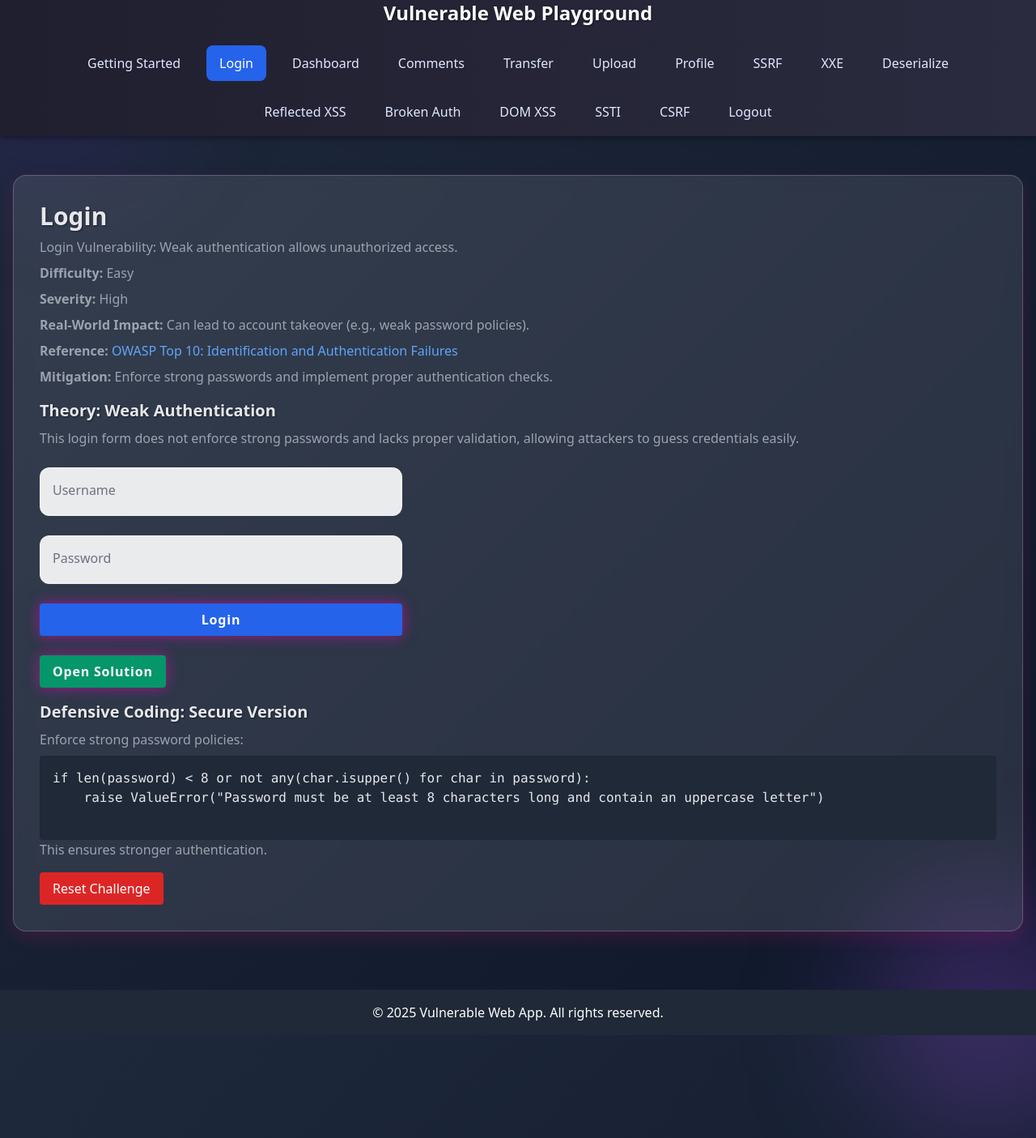
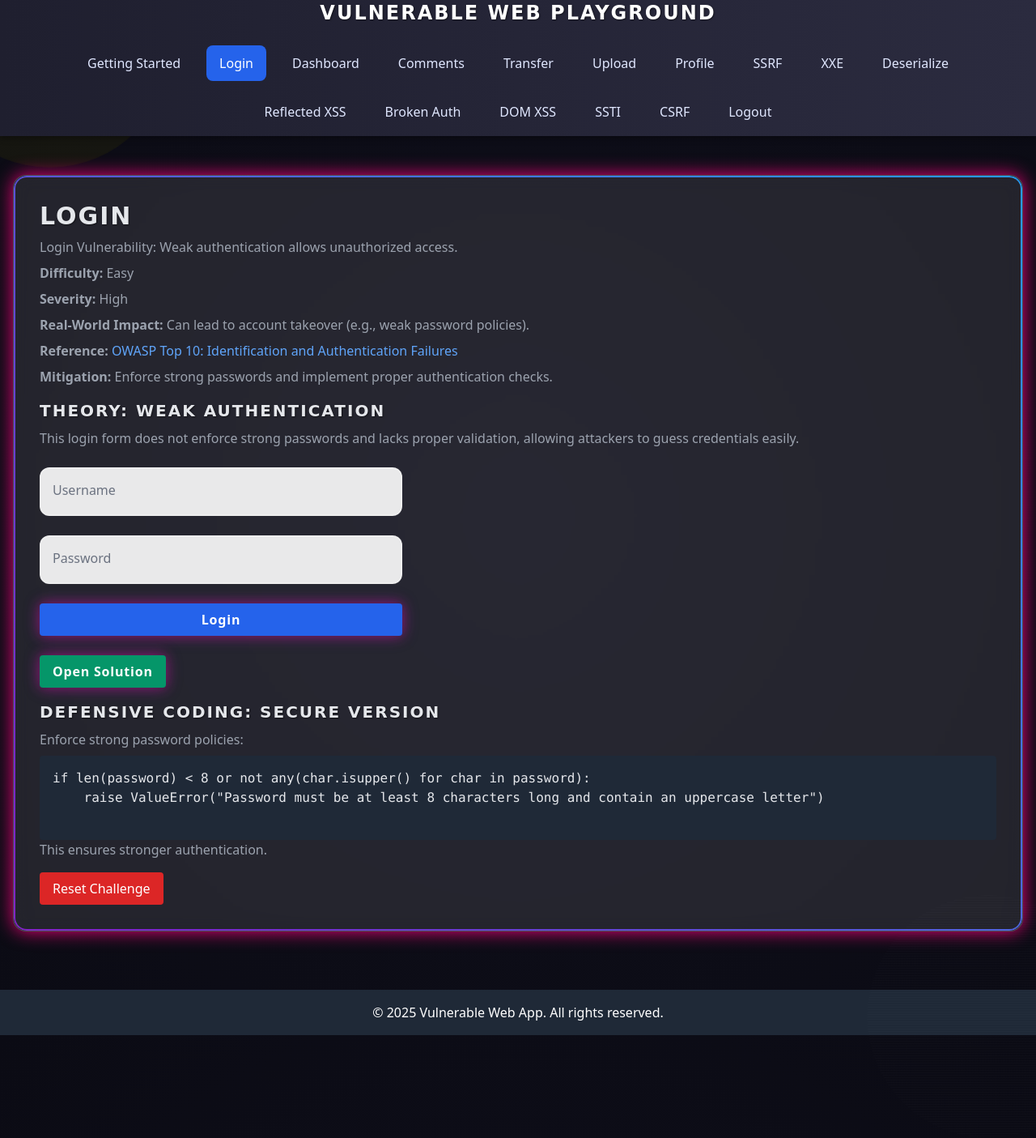
Before and after one commit to Deva1234567/vulnerable-app-with-python, a Flask app: page / in a window 1280 px wide; the page is wider, and only the part inside the window is pictured. Shown: that part at 81% size. Run offline with Flask 3, Linux system fonts and the light colour scheme; data comes from the database, SQL or seed files in the repository; data that the repository does not hold is empty; some libraries are stand-ins or nearby versions.

Commit message:
Update style.css

```diff
--- a/python/static/css/style.css
+++ b/python/static/css/style.css
@@ -2,6 +2,7 @@
     box-sizing: border-box;
     margin: 0;
     padding: 0;
+    cursor: url('https://cur.cursors-4u.net/games/gam-12/gam1154.cur'), auto;
 }
 
 :root {
@@ -29,16 +30,6 @@
     color: var(--text-dark);
 }
 
-body.light {
-    background: linear-gradient(135deg, #f9fafb, #e0f2fe);
-    color: var(--text-light);
-}
-
-body.dark {
-    background: linear-gradient(135deg, #1e293b, #0f172a);
-    color: var(--text-dark);
-}
-
 body::before,
 body::after {
     content: '';
@@ -48,36 +39,41 @@
     height: 300px;
     border-radius: 50%;
     filter: blur(80px);
-    animation: float 20s ease-in-out infinite alternate;
+    animation: float 20s ease-in-out infinite alternate, hueShift 15s linear infinite;
 }
 
-body.light::before {
-    top: -100px;
-    left: -100px;
-    background: rgba(91, 33, 182, 0.15);
-}
-
-body.light::after {
-    bottom: -120px;
-    right: -80px;
-    background: rgba(168, 85, 247, 0.2);
-}
-
-body.dark::before {
+body::before {
     top: -100px;
     left: -100px;
     background: rgba(91, 33, 182, 0.2);
 }
 
-body.dark::after {
+body::after {
     bottom: -120px;
     right: -80px;
     background: rgba(168, 85, 247, 0.25);
 }
 
+body::after {
+    pointer-events: none;
+    background: repeating-linear-gradient(
+        to bottom,
+        rgba(255, 255, 255, 0.02),
+        rgba(255, 255, 255, 0.02) 1px,
+        transparent 1px,
+        transparent 3px
+    );
+    z-index: 9999;
+}
+
 @keyframes float {
     0% { transform: translateY(0) translateX(0); }
     100% { transform: translateY(30px) translateX(50px); }
+}
+
+@keyframes hueShift {
+    from { filter: hue-rotate(0deg); }
+    to { filter: hue-rotate(360deg); }
 }
 
 .navbar {
@@ -92,18 +88,15 @@
     backdrop-filter: blur(6px);
 }
 
-
-
 .navbar-tabs {
     display: flex;
-    flex-wrap: wrap; /* Allow wrapping */
+    flex-wrap: wrap;
     justify-content: center;
     align-items: center;
     gap: 16px;
     padding: 0.5rem;
-    white-space: normal; /* Allow wrap */
+    white-space: normal;
 }
-
 
 .navbar-tabs::-webkit-scrollbar {
     display: none;
@@ -147,10 +140,13 @@
 }
 
 h1, h2 {
+    font-family: 'Press Start 2P', cursive;
     font-weight: 600;
     margin-bottom: 1.5rem;
     color: #e0e7ff;
     text-shadow: 1px 1px 2px rgba(0,0,0,0.5);
+    text-transform: uppercase;
+    letter-spacing: 2px;
 }
 
 .card {
@@ -161,29 +157,37 @@
     margin-bottom: 1.5rem;
     backdrop-filter: blur(10px);
     box-shadow: 0 8px 20px rgba(255, 0, 128, 0.15);
-    transition: transform 0.3s ease, box-shadow 0.3s ease;
-}
-
-
-
-
-@keyframes card {
-    0% {
-        box-shadow: 0 0 12px rgba(255, 0, 128, 0.5);
-    }
-    50% {
-        box-shadow: 0 0 24px rgba(255, 0, 128, 1);
-    }
-    100% {
-        box-shadow: 0 0 12px rgba(255, 0, 128, 0.5);
-    }
-}
-
-.card {
+    position: relative;
     animation: pulseGlow 2.5s infinite ease-in-out;
 }
 
+.card::before {
+    content: "";
+    position: absolute;
+    inset: 0;
+    border-radius: inherit;
+    padding: 2px;
+    background: linear-gradient(45deg, #ff0080, #7928ca, #00cfff, #ff0080);
+    background-size: 400% 400%;
+    animation: borderShift 8s linear infinite;
+    mask:
+      linear-gradient(#fff 0 0) content-box,
+      linear-gradient(#fff 0 0);
+    mask-composite: exclude;
+    -webkit-mask-composite: destination-out;
+}
 
+@keyframes borderShift {
+    0% { background-position: 0% 50%; }
+    50% { background-position: 100% 50%; }
+    100% { background-position: 0% 50%; }
+}
+
+@keyframes pulseGlow {
+    0% { box-shadow: 0 0 12px rgba(255, 0, 128, 0.5); }
+    50% { box-shadow: 0 0 24px rgba(255, 0, 128, 1); }
+    100% { box-shadow: 0 0 12px rgba(255, 0, 128, 0.5); }
+}
 
 .form-group {
     position: relative;
@@ -199,6 +203,12 @@
     width: 100%;
     transition: border-color 0.3s, box-shadow 0.3s, transform 0.2s;
     color: #111827;
+}
+
+.form-group input:focus,
+.form-group textarea:focus {
+    outline: 2px solid #ff0080;
+    box-shadow: 0 0 10px #ff0080, 0 0 20px #7928ca;
 }
 
 .form-group label {
@@ -223,12 +233,10 @@
 }
 
 button {
-
     position: relative;
     overflow: hidden;
-
     color: white;
-    border: 2px solid rgba(255, 255, 255, 0.2);
+    border: none;
     border-radius: 12px;
     padding: 0.85rem 1.8rem;
     font-weight: 600;
@@ -240,9 +248,7 @@
     box-shadow: 0 0 15px rgba(255, 0, 128, 0.4), 0 0 20px rgba(121, 40, 202, 0.4);
     background-size: 600% 600%;
     animation: gradientShift 5s ease infinite;
-    border: none;
 }
-
 
 button::after {
     content: '';
@@ -261,9 +267,6 @@
 button:hover::after {
     opacity: 1;
 }
-
-
-
 
 button:hover {
     transform: scale(1.08);
```
Lines whose indentation alone changed are shown as unchanged.
